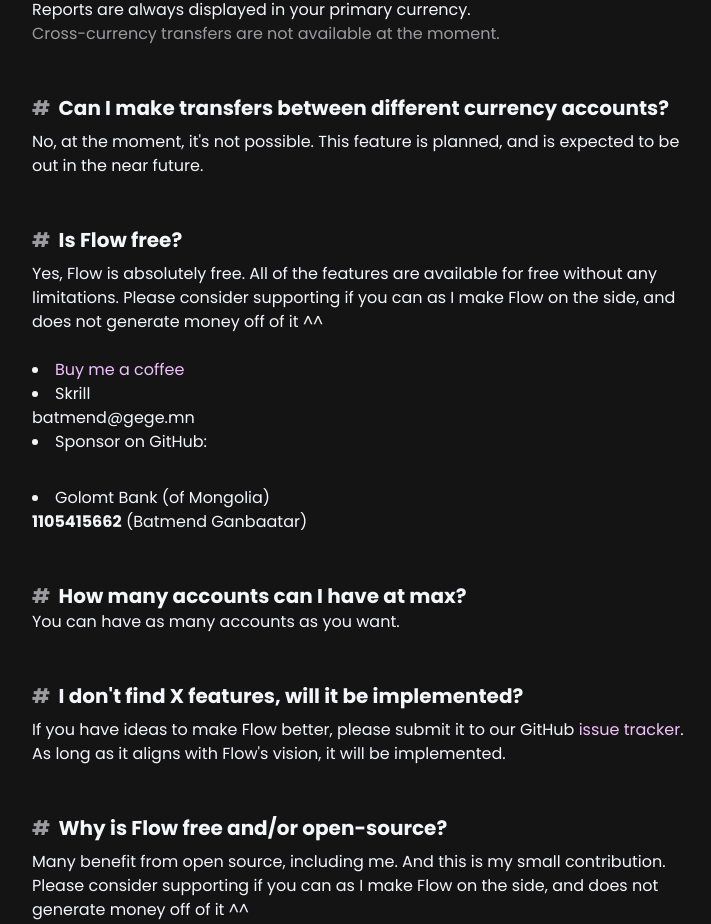
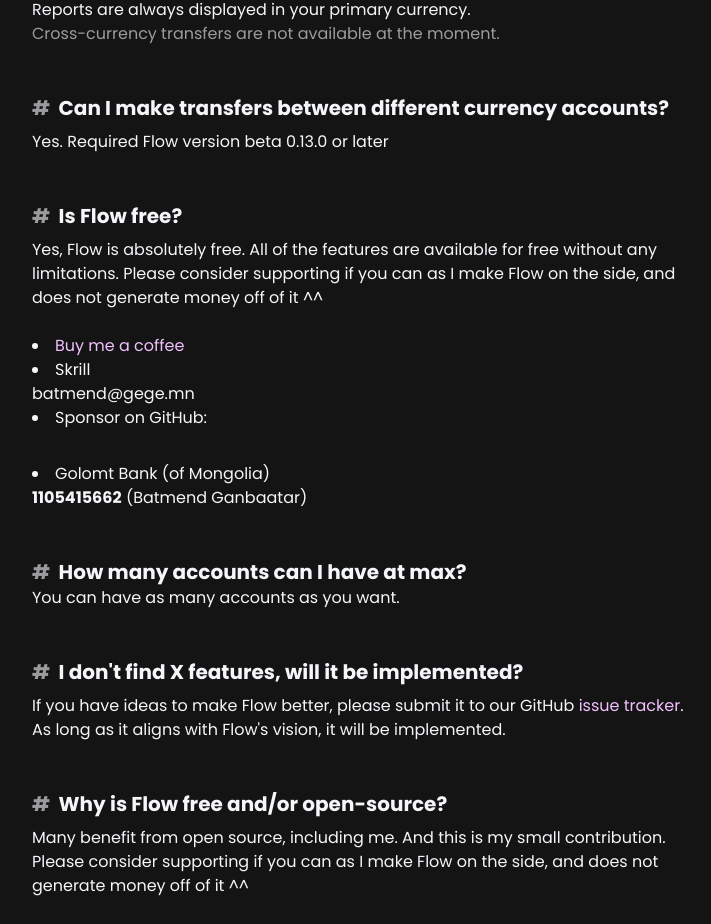
Before and after one commit to flow-mn/flow.github.io, a SvelteKit app: page /faq in a window 1280 px wide. Shown: the part 1418-2342 px from the top of the page, without its empty margins (224-935 px from the left). Built offline with nearby package versions, Linux system fonts and the light colour scheme; grey boxes are pictures that could not be loaded.

Commit message:
update FAQ

```diff
--- a/src/routes/faq/+page.svelte
+++ b/src/routes/faq/+page.svelte
@@ -117,10 +117,7 @@
 			Can I make transfers between different currency accounts?
 		</DocHeader>
 
-		<p>
-			No, at the moment, it's not possible. This feature is planned, and is expected to be out in
-			the near future.
-		</p>
+		<p>Yes. Required Flow version beta 0.13.0 or later</p>
 
 		<DocHeader id="is-flow-free">Is Flow free?</DocHeader>
 
```
